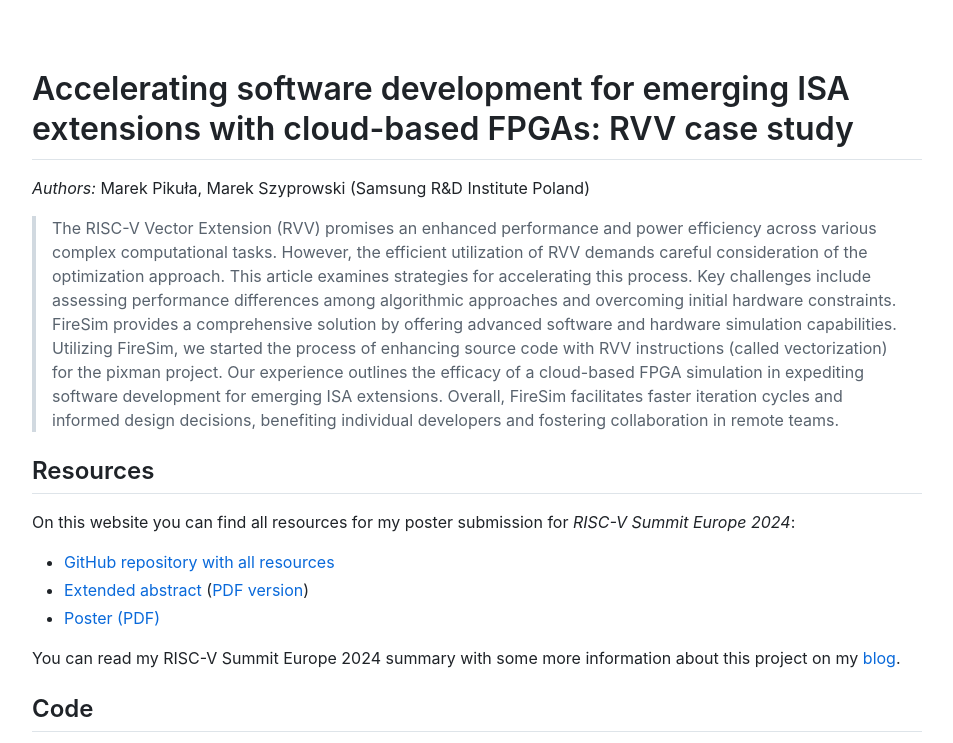
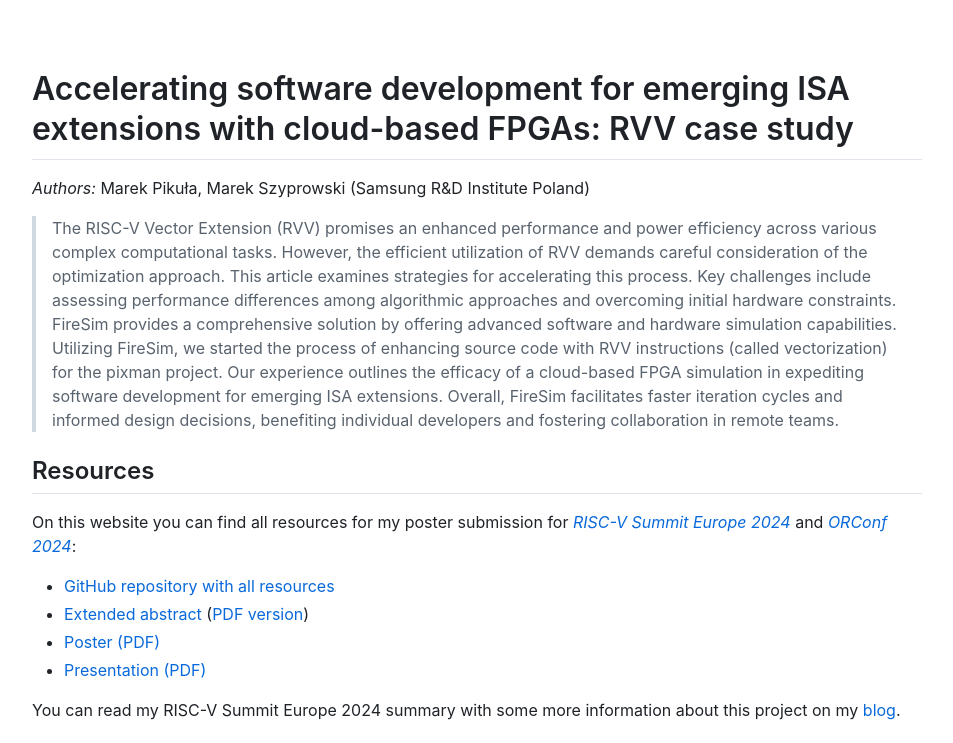
Before and after one commit to MarekPikula/RISC-V-Summit-Europe-ORConf-2024, a plain HTML site: page index.html in a window 1280 px wide. Shown: the top 743 px of the page, without its empty margins (163-1116 px from the left). Drawn offline with nearby package versions, Linux system fonts and the light colour scheme.

Commit message:
Add ORConf 2024 presentation
Signed-off-by: Marek Pikuła <m.pikula@partner.samsung.com>

```diff
--- a/index.html
+++ b/index.html
@@ -37,11 +37,12 @@
         <p>The RISC-V Vector Extension (RVV) promises an enhanced performance and power efficiency across various complex computational tasks. However, the efficient utilization of RVV demands careful consideration of the optimization approach. This article examines strategies for accelerating this process. Key challenges include assessing performance differences among algorithmic approaches and overcoming initial hardware constraints. FireSim provides a comprehensive solution by offering advanced software and hardware simulation capabilities. Utilizing FireSim, we started the process of enhancing source code with RVV instructions (called vectorization) for the pixman project. Our experience outlines the efficacy of a cloud-based FPGA simulation in expediting software development for emerging ISA extensions. Overall, FireSim facilitates faster iteration cycles and informed design decisions, benefiting individual developers and fostering collaboration in remote teams.</p>
       </blockquote>
       <h2>Resources</h2>
-      <p>On this website you can find all resources for my poster submission for <em>RISC-V Summit Europe 2024</em>:</p>
+      <p>On this website you can find all resources for my poster submission for <a href="https://riscv-europe.org/summit/2024/" rel="nofollow"><em>RISC-V Summit Europe 2024</em></a> and <a href="https://fossi-foundation.org/orconf/2024" rel="nofollow"><em>ORConf 2024</em></a>:</p>
       <ul>
         <li><a href="https://github.com/MarekPikula/RISC-V-Summit-Europe-2024">GitHub repository with all resources</a></li>
         <li><a href="abstract/index.html">Extended abstract</a> (<a href="abstract/abstract.pdf">PDF version</a>)</li>
         <li><a href="poster/poster.pdf">Poster (PDF)</a></li>
+        <li><a href="presentation/2024-09-14-orconf-presentation.pdf">Presentation (PDF)</a></li>
       </ul>
       <p>You can read my RISC-V Summit Europe 2024 summary with some more information about this project on my <a href="https://serenitycode.dev/post/2024/06/riscv-summit-europe" rel="nofollow">blog</a>.</p>
       <h2>Code</h2>
```
Also changed, not shown: 2 other files.
